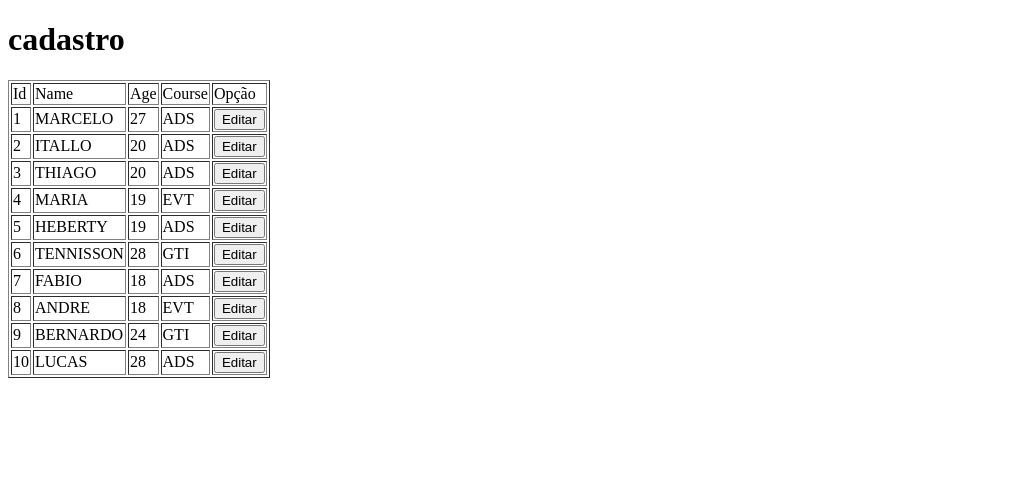
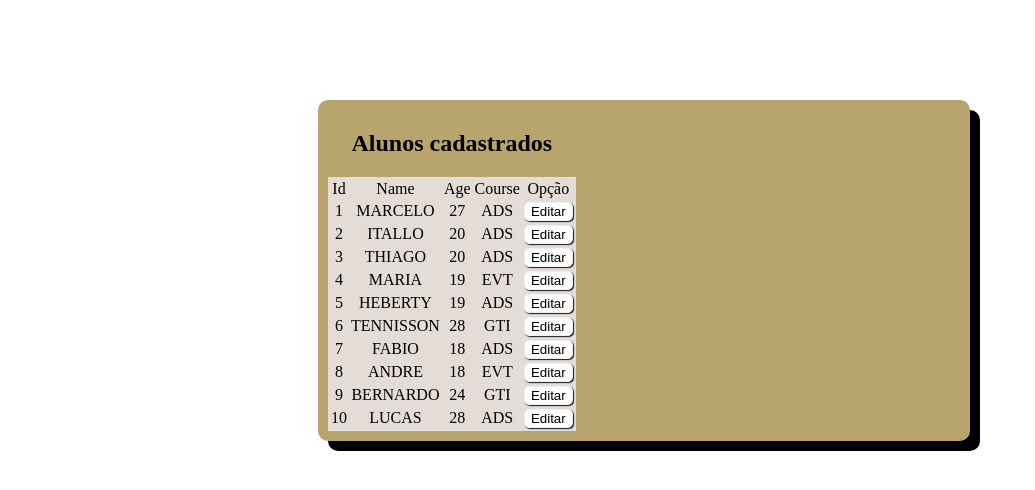
Before and after one commit to tiihmesquita/Cadastro-aluno, an Angular app: page / in a window 1280 px wide. Shown: the top 490 px of the page, without its empty margins (0-1035 px from the left). Built offline with nearby package versions, Linux system fonts and the light colour scheme.

Commit message:
estilizando componente com css

```diff
--- a/src/app/app.component.html
+++ b/src/app/app.component.html
@@ -1,2 +1,2 @@
-<h1>{{title}}</h1>
+
 <app-cadastro></app-cadastro>
--- a/src/app/cadastro/cadastro.component.css
+++ b/src/app/cadastro/cadastro.component.css
@@ -0,0 +1,54 @@
+.container {
+
+    display: flex;
+    background-color: rgb(184, 164, 109);
+    width: 50%;
+    height: 50%;
+    flex-direction: row;
+    margin-top: 100px;
+    margin-left: 310px;
+    padding: 10px;
+    border-radius: 10px;
+    box-shadow: 10px  10px black;
+}
+.cadastros {
+    display: flex;
+    flex-direction: column;
+    align-items: center;
+
+}
+.if {
+    display: flex;
+    align-items: center;
+    flex-direction: column;
+    height: 100%;
+    width: 100%;
+}
+.dados {
+    display: flex;
+    flex-direction: column;
+    padding-top: 20px;
+}
+table{
+
+    background-color: rgb(228, 220, 215);
+    border-color: rgb(16, 18, 20);
+
+}
+tr{
+    text-align: center;
+}
+button{
+    background-color: rgb(252, 252, 252);
+    color: black;
+    border: 1px solid #eee;
+    border-radius: 5px;
+    box-shadow: 1px 1px 1px rgb(27, 26, 26);
+}
+button:hover{
+    background-color: rgb(170, 170, 170);
+    color: black;
+    border: 1px solid rgb(170, 170, 170);
+    border-radius: 5px;
+    box-shadow: 1px 1px 1px rgb(27, 26, 26);
+}
--- a/src/app/cadastro/cadastro.component.html
+++ b/src/app/cadastro/cadastro.component.html
@@ -1,6 +1,8 @@
+<div class = "container">
 
-<div>
-<table border = "1">
+<div class="cadastros">
+<h2>Alunos cadastrados</h2>
+<table >
 
     <tr>
             <td>Id</td>
@@ -22,13 +24,13 @@
 
 </table>
 </div>
-<div *ngIf="selectedAluno">
-
-    <h2>Aluno: {{selectedAluno.name}}</h2>
-   <h2> Course: {{selectedAluno.course}}</h2>
-    <div>
-        <label>nome:</label>
+<div class = "if" *ngIf="selectedAluno">
+    <h2>Aluno</h2>
+    <h2>{{selectedAluno.name}} - {{selectedAluno.course}}</h2>
+   <h2> Editar: </h2>
+    <div class = "dados">
+        <label>Nome:</label>
         <input id="name" [(ngModel)]="selectedAluno.name" placeholder="name">
-
+        <label>Curso:</label>
+        <input id="course" [(ngModel)]="selectedAluno.course" placeholder="course">
     </div>
-</div>
```
